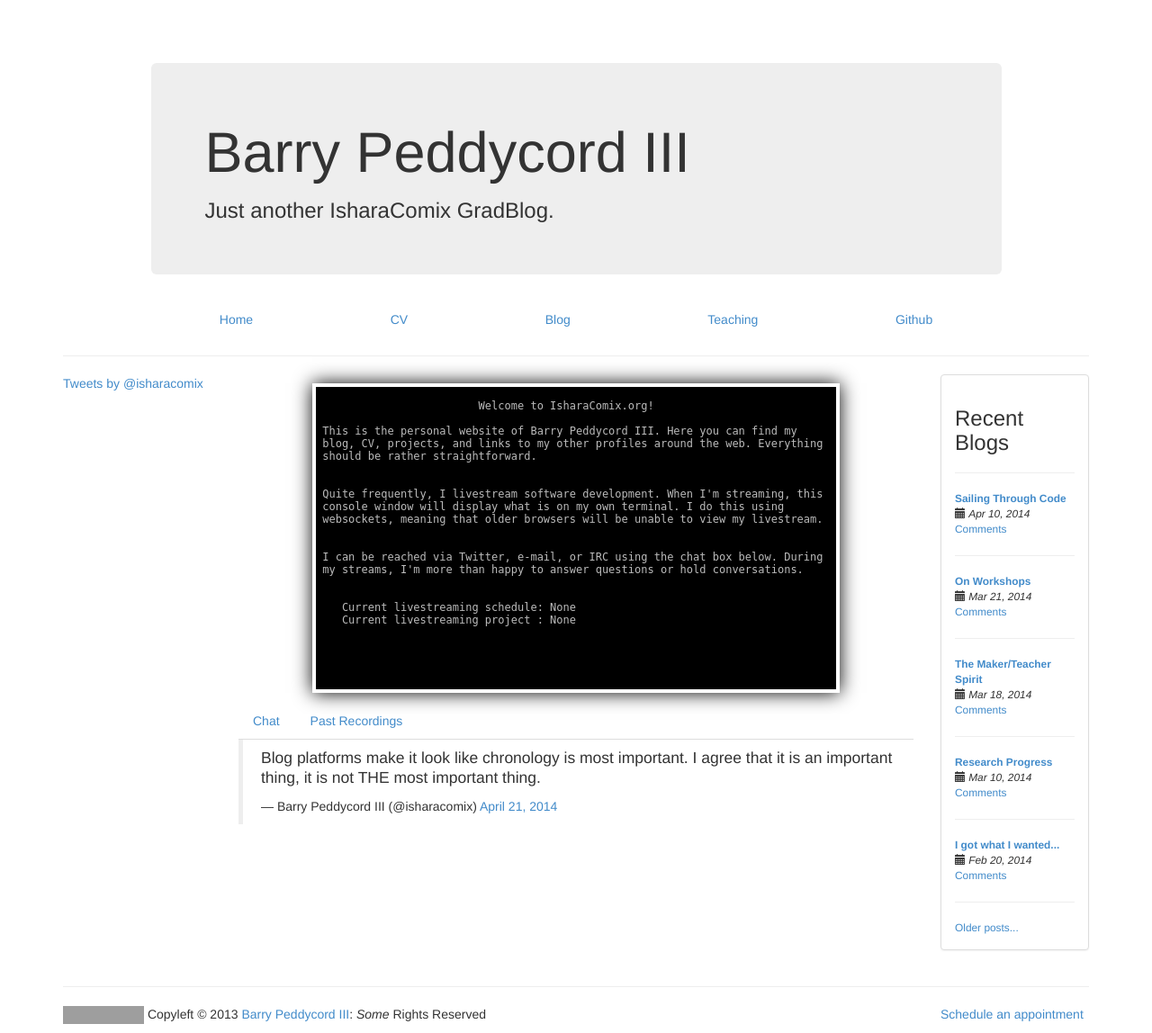
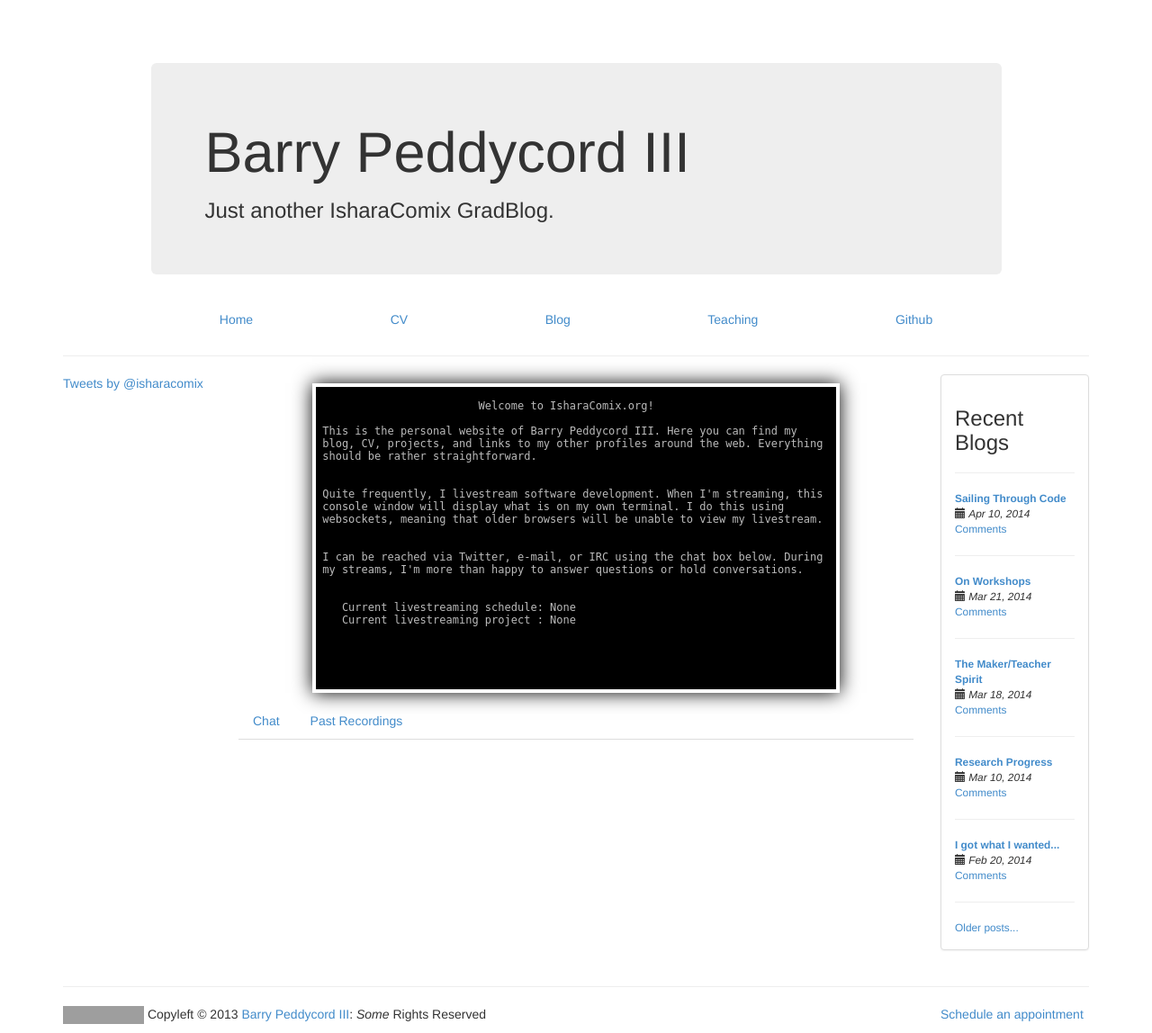
Before and after one commit to isharacomix/oldsite, a Jekyll site: the page built from index.html, in a window 1280 px wide. Shown: the whole page at 90% size. Built offline with Jekyll 4.4.1, drawn with Linux system fonts in a browser that asks for light colours; Markdown is read by kramdown in place of the engine named in the settings; comment, search, counter and statistics services are not loaded; grey boxes are pictures that could not be loaded.

Commit message:
Update index.html

```diff
--- a/index.html
+++ b/index.html
@@ -16,7 +16,7 @@ terminal: True
     <li><a data-toggle="collapse" href="#webchat">Chat</a></li>
     <li><a href="{{ site.baseurl }}replays">Past Recordings</a></li>
     </ul>
-<blockquote class="twitter-tweet" lang="en"><p>Blog platforms make it look like chronology is most important. I agree that it is an important thing, it is not THE most important thing.</p>&mdash; Barry Peddycord III (@isharacomix) <a href="https://twitter.com/isharacomix/statuses/458304434280624129">April 21, 2014</a></blockquote>
+
 <script async src="//platform.twitter.com/widgets.js" charset="utf-8"></script>
         <div id="webchat" class="collapse">
             <iframe src="https://webchat.freenode.net?channels=%23%23isharacomix" width="100%" height="400">&nbsp;</iframe>
```
